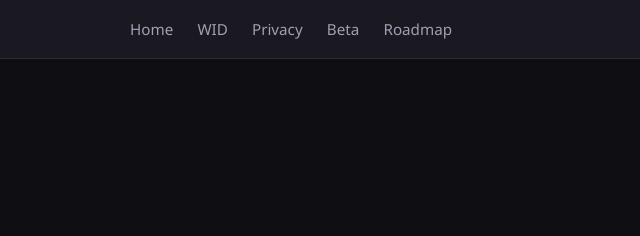
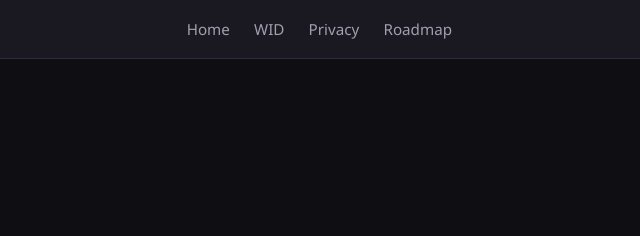
Before and after one commit to jhaas-repo/TheRabbitsBurrow.github.io, a plain HTML site: page wid/roadmap.html in a window 1280 px wide. Shown: the top 236 px of the page, 528-1168 px from the left. Drawn offline with Linux system fonts and the light colour scheme.

Commit message:
Update roadmap.html

```diff
--- a/wid/roadmap.html
+++ b/wid/roadmap.html
@@ -15,7 +15,6 @@
         <a href="../">Home</a>
         <a href="./">WID</a>
         <a href="privacy.html">Privacy</a>
-        <a href="beta.html">Beta</a>
         <a href="roadmap.html">Roadmap</a>
       </nav>
     </div>
```
